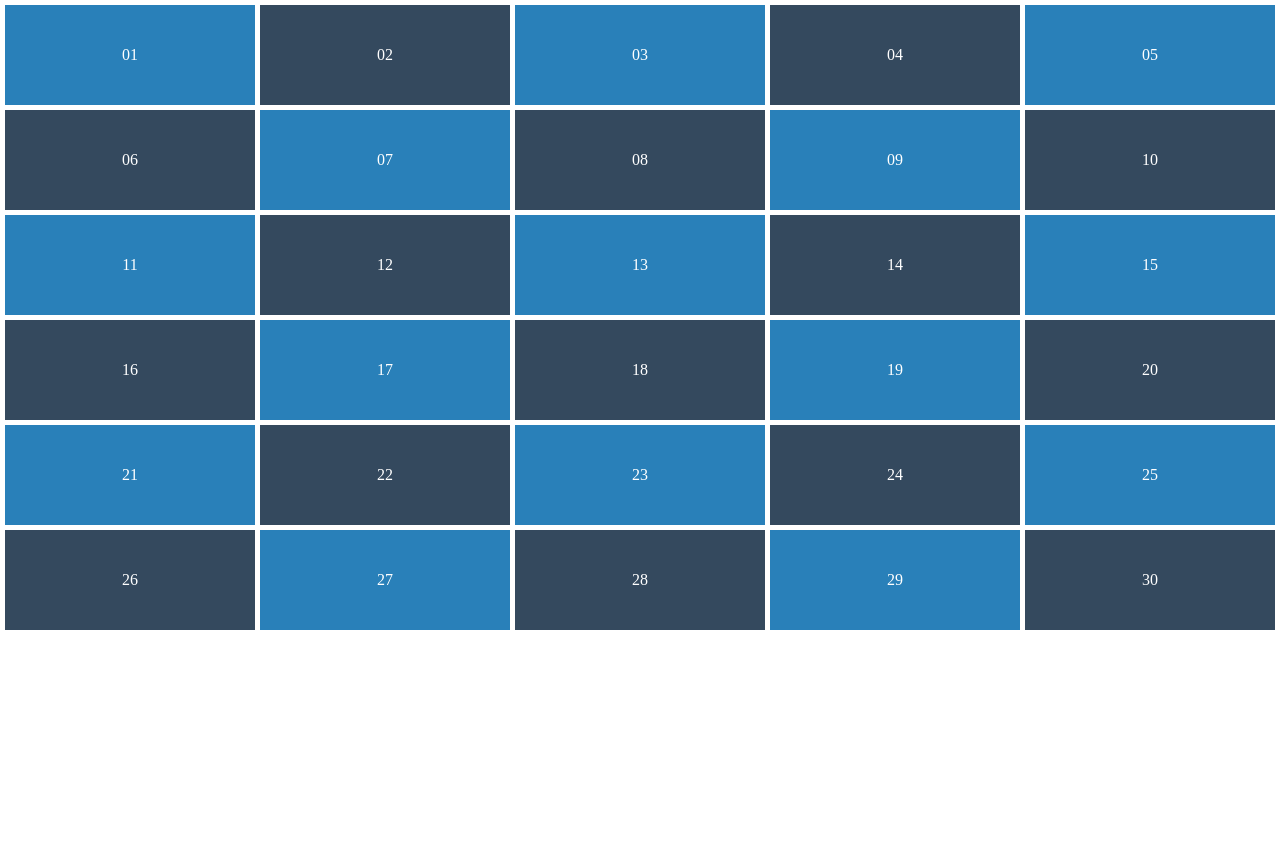
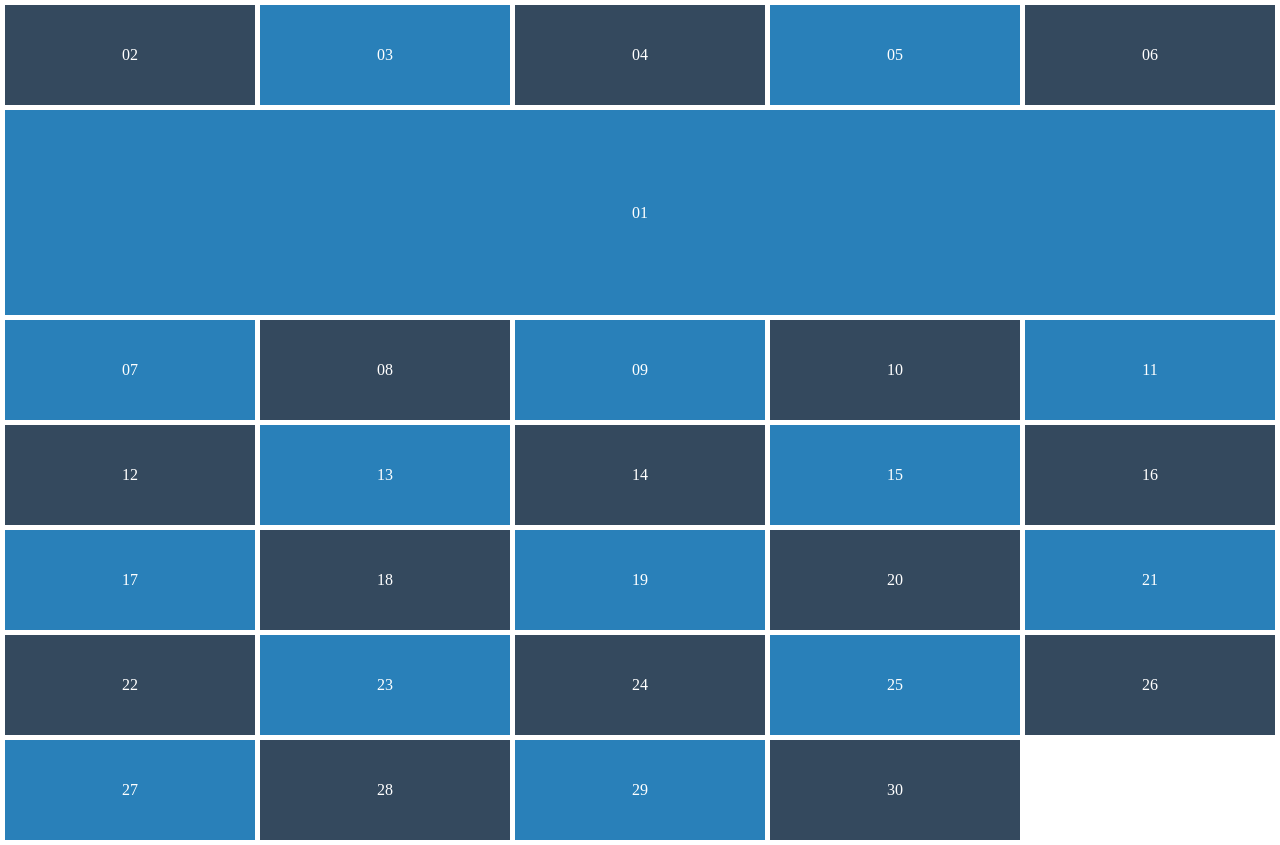
Before and after one commit to Jin-hoKim/Study_CSS, a plain HTML site: page grid/grid9.html in a window 1280 px wide. Before the commit the page ends 800 px from the top, so only its background shows below. Drawn offline with Linux system fonts and the light colour scheme.

Commit message:
grid area

```diff
--- a/grid/grid9.html
+++ b/grid/grid9.html
@@ -32,6 +32,11 @@
 
         .box:nth-child(odd) {
             background-color: #2980b9;
+        }
+
+        .box:first-child {
+            /* grid-area: row_start / column_start / column_end / row_end */
+            grid-area: 2 / 1 / 4 / -1;
         }
     </style>
 </head>
```
